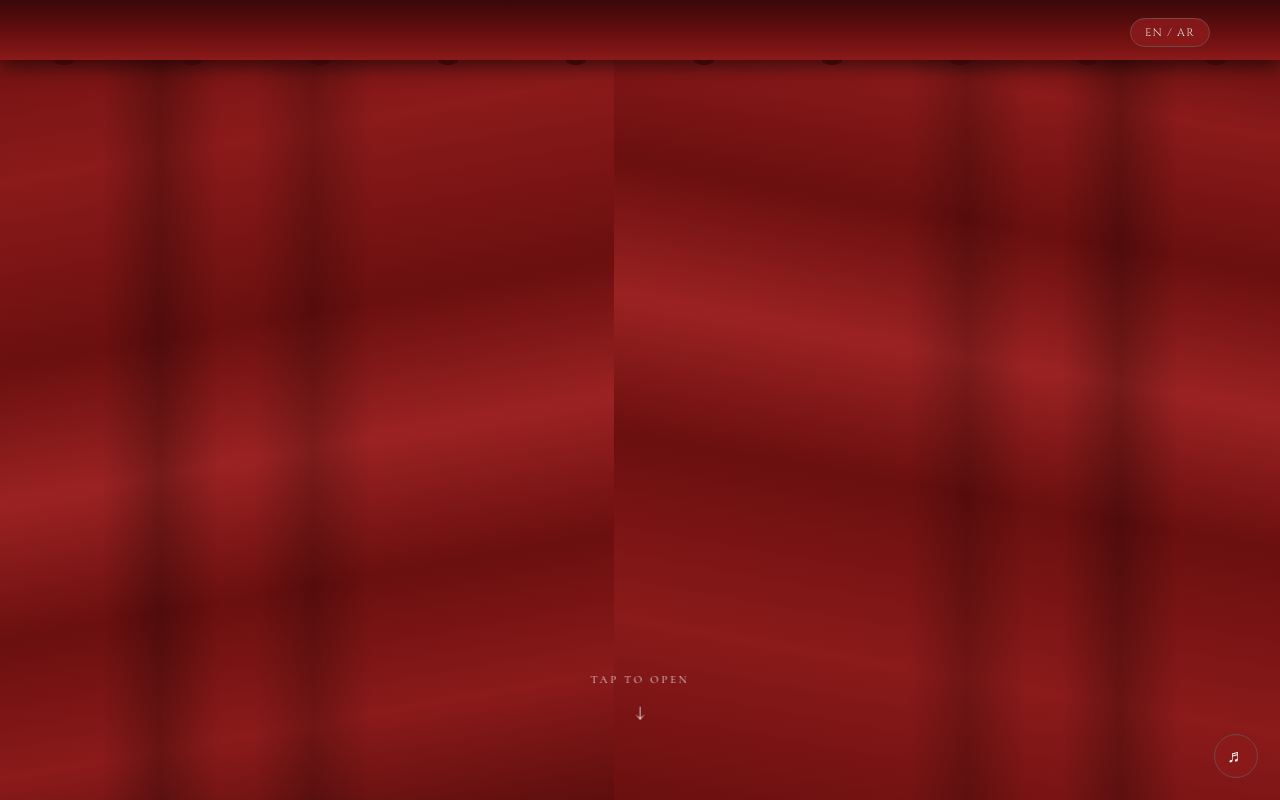
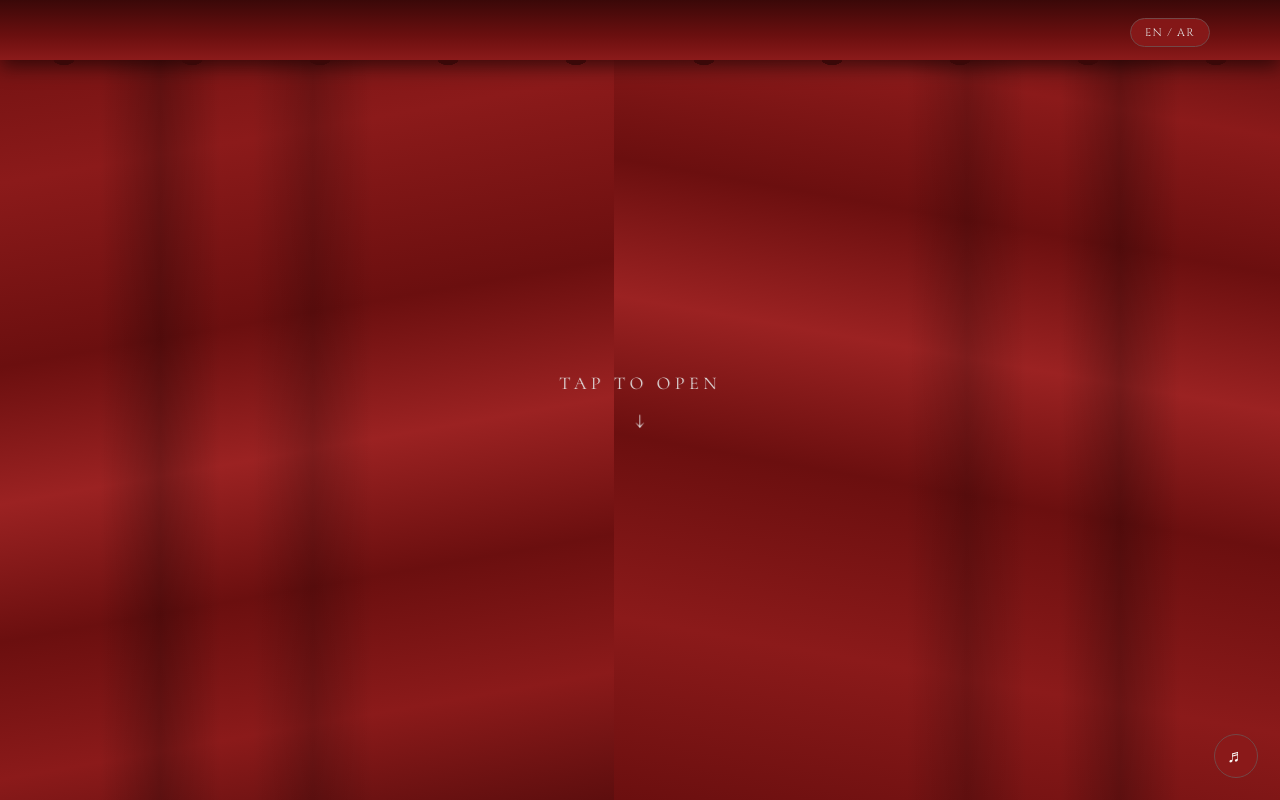
Before and after one commit to 5oluo14/dona, a plain HTML site: page index.html in a window 1280 px wide. Shown: the top 800 px of the page. Drawn offline with nearby package versions, Linux system fonts and the light colour scheme; a web font is replaced by a local one.

Commit message:
feat: reposition tap prompt and adjust font size for better visibility

```diff
--- a/styles.css
+++ b/styles.css
@@ -236,13 +236,13 @@ body .it {
 /* Tap prompt */
 #tap-prompt {
     position: absolute;
-    bottom: 80px;
+    top: 50%;
     left: 50%;
-    transform: translateX(-50%);
+    transform: translate(-50%, -50%);
     z-index: 15;
     color: var(--gold3);
     /* font-family: 'Cinzel', serif; */
-    font-size: 11px;
+    font-size: 18px;
     text-align: center;
     animation: pulse-fade 2s ease-in-out infinite;
     transition: opacity .6s;
```
